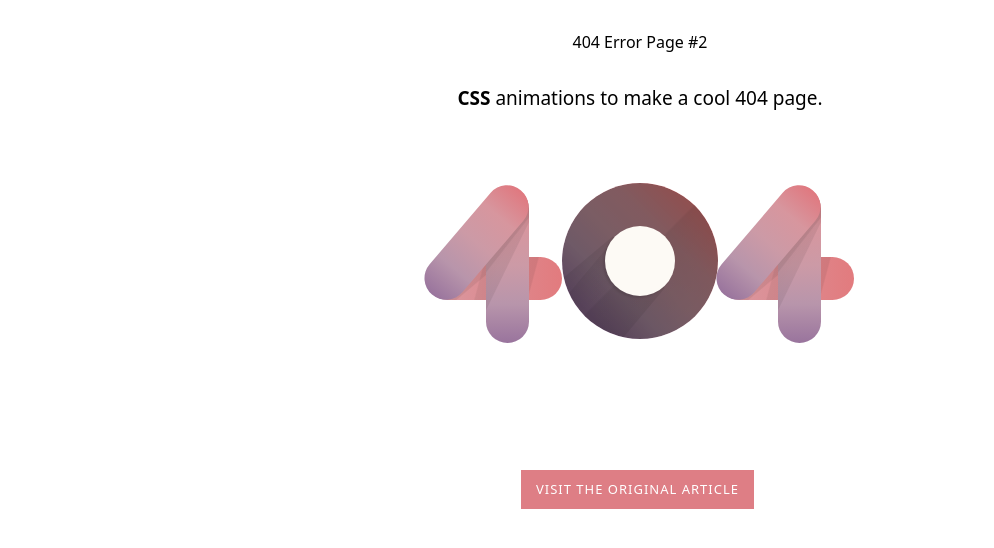
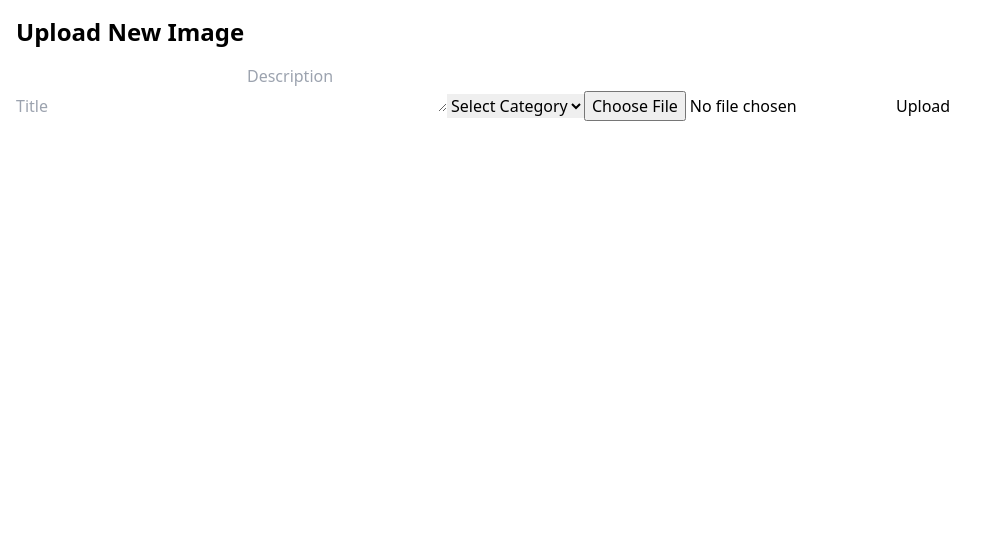
Before and after one commit to Hazman97/hazman5540, a Vue app: page /upload in a window 1280 px wide. Before the commit this address had no page. Shown: the top 548 px of the page, without its empty margins (0-994 px from the left). Built offline with nearby package versions, Linux system fonts and the light colour scheme.

Commit message:
update the postimage page

```diff
--- a/package.json
+++ b/package.json
@@ -8,6 +8,7 @@
   },
   "dependencies": {
     "@pqina/pintura": "^8.82.18",
+    "@supabase/supabase-js": "^2.46.1",
     "axios": "^1.7.7",
     "core-js": "^3.8.3",
     "d3-org-chart": "^3.1.1",
--- /dev/null
+++ b/src/supabase.js
@@ -0,0 +1,5 @@
+import { createClient } from '@supabase/supabase-js';
+
+const supabaseUrl = 'https://iagrrdvupcapyfnpkjvv.supabase.co';
+const supabaseKey = 'eyJhbGciOiJIUzI1NiIsInR5cCI6IkpXVCJ9.eyJpc3MiOiJzdXBhYmFzZSIsInJlZiI6ImlhZ3JyZHZ1cGNhcHlmbnBranZ2Iiwicm9sZSI6ImFub24iLCJpYXQiOjE3MzE0NjIzNTIsImV4cCI6MjA0NzAzODM1Mn0.qxPoexk0SyKbsPRjrSFksY0lG0clfDxsJIzlXQ5_YSY';
+export const supabase = createClient(supabaseUrl, supabaseKey);
--- /dev/null
+++ b/src/views/photo_collection/PostImage.vue
@@ -0,0 +1,105 @@
+<template>
+  <div class="p-4">
+    <h2 class="text-2xl font-semibold">Upload New Image</h2>
+    <form @submit.prevent="uploadImage">
+      <input
+        v-model="title"
+        type="text"
+        placeholder="Title"
+        class="mt-4"
+        required
+      />
+      <textarea
+        v-model="description"
+        placeholder="Description"
+        class="mt-4"
+        required
+      ></textarea>
+      <select v-model="category" class="mt-4" required>
+        <option disabled value="">Select Category</option>
+        <option value="travel">Travel</option>
+        <option value="vlog">Vlog</option>
+        <option value="hiking">Hiking</option>
+      </select>
+      <input type="file" @change="handleFileUpload" class="mt-4" required />
+      <button type="submit" class="btn mt-4">Upload</button>
+    </form>
+  </div>
+</template>
+
+<script>
+import { supabase } from "../../supabase";
+
+export default {
+  data() {
+    return {
+      title: "",
+      description: "",
+      category: "",
+      file: null,
+    };
+  },
+  async mounted() {
+    try {
+      const { data: user, error } = await supabase.auth.getUser();
+      if (error) throw error;
+      console.log("Authenticated User ID:", user.id);
+    } catch (error) {
+      console.error("Error fetching user:", error.message);
+    }
+  },
+  methods: {
+    handleFileUpload(event) {
+      this.file = event.target.files[0];
+      console.log(this.file); // Log to check if the file is selected
+    },
+    async uploadImage() {
+      if (!this.file) {
+        alert("No file selected");
+        return;
+      }
+
+      // Upload to Supabase Storage
+      const { data, error } = await supabase.storage
+        .from("photos")
+        .upload(`public/${this.file.name}`, this.file);
+
+      if (error) {
+        console.error("Error uploading image:", error.message);
+        alert("Error uploading image: " + error.message);
+        return;
+      }
+
+      // Get Public URL of Uploaded Image
+      const { publicURL } = supabase.storage
+        .from("photos")
+        .getPublicUrl(data.path);
+      if (!publicURL) {
+        alert("Failed to get image URL");
+        return;
+      }
+
+      // Save Image Data in Supabase Database
+      // Add this line to verify the ID
+      const { data: dbData, error: dbError } = await supabase
+        .from("images")
+        .insert([
+          {
+            title: this.title,
+            description: this.description,
+            category: this.category,
+            image_url: publicURL,
+            user_id: supabase.auth.user().id,
+          },
+        ]);
+
+      if (dbError) {
+        console.error("Error saving image data:", dbError.message);
+        alert("Error saving image data: " + dbError.message);
+      } else {
+        alert("Image uploaded successfully!");
+      }
+    },
+  },
+};
+</script>
```
Also changed, not shown: src/router/index.ts (+30 -28 lines), 1 other file (tests, documents, lock files or other folders).
